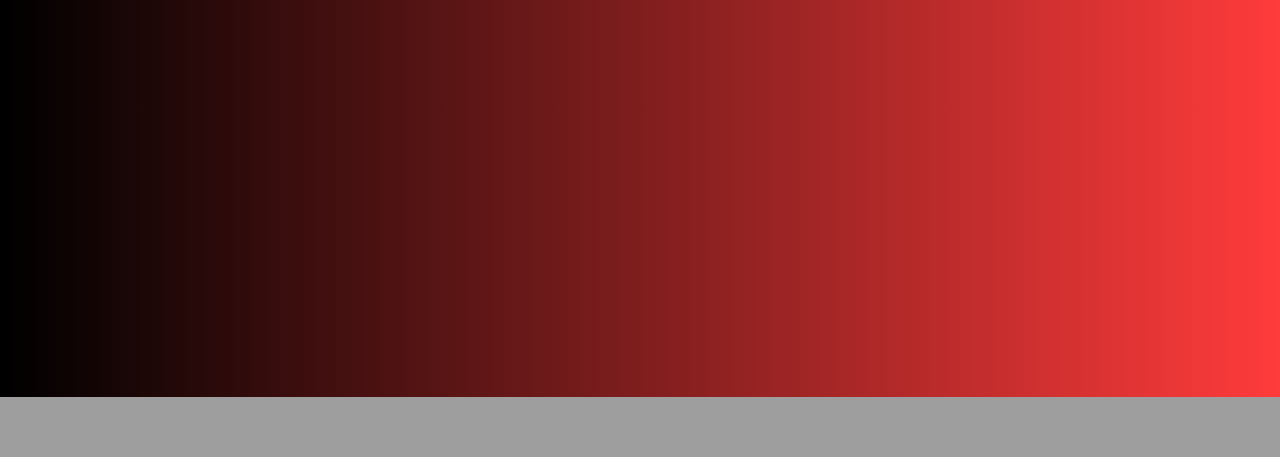
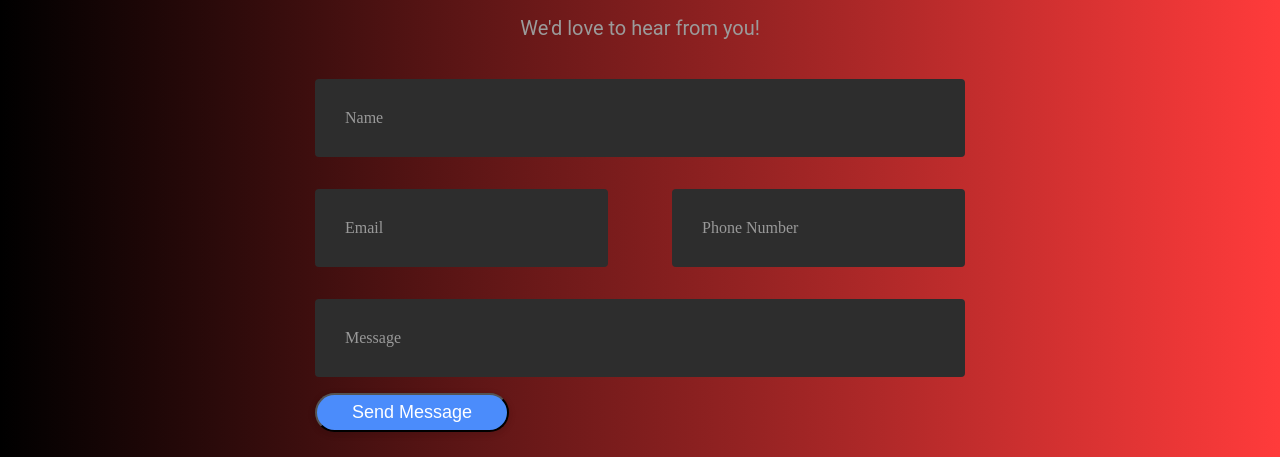
Before and after one commit to Sakshamb13579/Heart_Anomolaity_predictor, a Django app: template main/templates/contact.html in a window 1280 px wide; the page is wider, and only the part inside the window is pictured. Shown: the part 403-860 px from the top of that part. Before the commit the page ends 800 px from the top of that part, so only its background shows below. Run offline with Django 3.2, Linux system fonts and the light colour scheme; the template is opened without the code that fills it, so the values that code supplies are empty.

Commit message:
Added contact form

```diff
--- a/main/static/css/base.css
+++ b/main/static/css/base.css
@@ -68,7 +68,6 @@ ul, li {
 }
 
 .login-btn {
-    width: 13rem;
     background-color: #810d0d;
 }
 
--- /dev/null
+++ b/main/static/css/contact.css
@@ -0,0 +1,125 @@
+h1 {
+    font-family: 'Poppins', sans-serif, 'arial';
+    font-weight: 600;
+    font-size: 72px;
+    color: white;
+    text-align: center;
+}
+
+h4 {
+    font-family: 'Roboto', sans-serif, 'arial';
+    font-weight: 400;
+    font-size: 20px;
+    color: #9b9b9b;
+    line-height: 1.5;
+}
+
+/* ///// inputs /////*/
+
+input:focus ~ label, textarea:focus ~ label, input:valid ~ label, textarea:valid ~ label {
+    font-size: 0.75em;
+    color: #999;
+    top: -5px;
+    -webkit-transition: all 0.225s ease;
+    transition: all 0.225s ease;
+}
+
+.styled-input {
+    float: left;
+    width: 293px;
+    margin: 1rem 0;
+    position: relative;
+    border-radius: 4px;
+}
+
+@media only screen and (max-width: 768px){
+    .styled-input {
+        width:100%;
+    }
+}
+
+.styled-input label {
+    color: #999;
+    padding: 1.3rem 30px 1rem 30px;
+    position: absolute;
+    top: 10px;
+    left: 0;
+    -webkit-transition: all 0.25s ease;
+    transition: all 0.25s ease;
+    pointer-events: none;
+}
+
+.styled-input.wide {
+    width: 650px;
+    max-width: 100%;
+}
+
+input,
+textarea {
+    padding: 30px;
+    border: 0;
+    width: 100%;
+    font-size: 1rem;
+    background-color: #2d2d2d;
+    color: white;
+    border-radius: 4px;
+}
+
+input:focus,
+textarea:focus { outline: 0; }
+
+input:focus ~ span,
+textarea:focus ~ span {
+    width: 100%;
+    -webkit-transition: all 0.075s ease;
+    transition: all 0.075s ease;
+}
+
+textarea {
+    width: 100%;
+    min-height: 15em;
+}
+
+.input-container {
+    width: 650px;
+    max-width: 100%;
+    margin: 20px auto 25px auto;
+}
+
+.submit-btn {
+    padding: 7px 35px;
+    border-radius: 60px;
+    display: inline-block;
+    background-color: #4b8cfb;
+    color: white;
+    font-size: 18px;
+    cursor: pointer;
+    box-shadow: 0 2px 5px 0 rgba(0,0,0,0.06),
+              0 2px 10px 0 rgba(0,0,0,0.07);
+    -webkit-transition: all 300ms ease;
+    transition: all 300ms ease;
+}
+
+.submit-btn:hover {
+    transform: translateY(1px);
+    box-shadow: 0 1px 1px 0 rgba(0,0,0,0.10),
+              0 1px 1px 0 rgba(0,0,0,0.09);
+}
+
+@media (max-width: 768px) {
+    .submit-btn {
+        width:100%;
+        float: none;
+        text-align:center;
+    }
+}
+
+input[type=checkbox] + label {
+  color: #ccc;
+  font-style: italic;
+}
+
+input[type=checkbox]:checked + label {
+  color: #f00;
+  font-style: normal;
+}
--- a/main/templates/contact.html
+++ b/main/templates/contact.html
@@ -2,13 +2,51 @@
 {% load static %}
 
 {% block title %}
-    About Us
+About Us
 {% endblock title %}
 
 {% block head %}
-    <link rel = 'stylesheet' type = 'text/css' href = "{% static 'css/about.css' %}">
+<link rel='stylesheet' type='text/css' href="{% static 'css/contact.css' %}">
 {% endblock head %}
 
 {% block body %}
-    <h1>Page Under Construction</h1>
+<div class="container">
+    <div class="row">
+        <h1>Contact us</h1>
+    </div>
+    <div class="row">
+        <h4 style="text-align:center">We'd love to hear from you!</h4>
+    </div>
+    <form class="row input-container">
+        {% csrf_token %}
+        <div class="col-xs-12">
+            <div class="styled-input wide">
+                <input type="text" name="name" required />
+                <label>Name</label>
+            </div>
+        </div>
+        <div class="col-md-6 col-sm-12">
+            <div class="styled-input">
+                <input type="text" name="email" required />
+                <label>Email</label>
+            </div>
+        </div>
+        <div class="col-md-6 col-sm-12">
+            <div class="styled-input" style="float:right;">
+                <input type="number" name="number" required />
+                <label>Phone Number</label>
+            </div>
+        </div>
+        <div class="col-xs-12">
+            <div class="styled-input wide">
+                <input type="text" name="message" required></input>
+                <label>Message</label>
+            </div>
+        </div>
+        <div class="col-xs-12">
+            <button type="submit" class="btn-lrg submit-btn">Send Message</div>
+        </div>
+    </form>
+</div>
+
 {% endblock body %}
--- a/users/views.py
+++ b/users/views.py
@@ -17,7 +17,7 @@ def signup(request):
             user = authenticate(username = username, password = password)
 
             login(request, user)
-            return redirect('dashboard')
+            return redirect('/auth/form')
         else:
             return render(request, 'signup.html', {'form': form})
     else:
```
